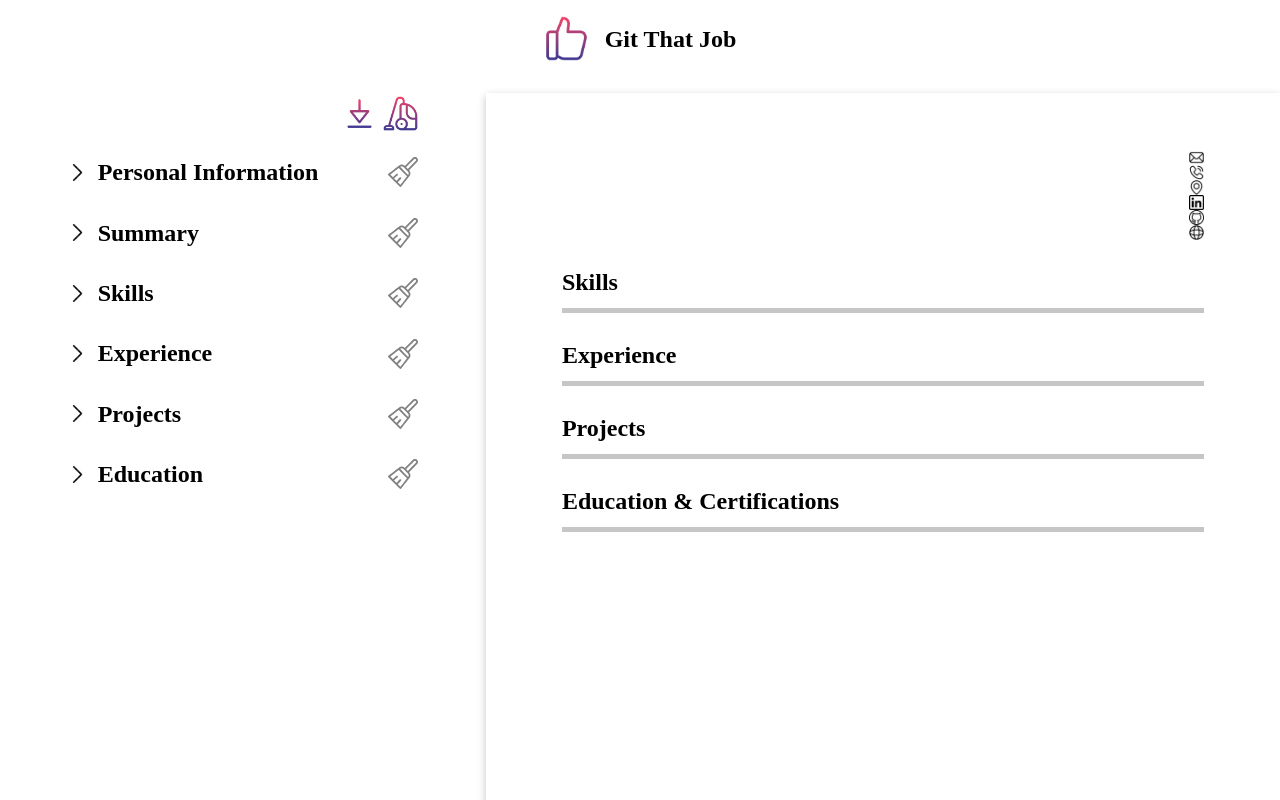
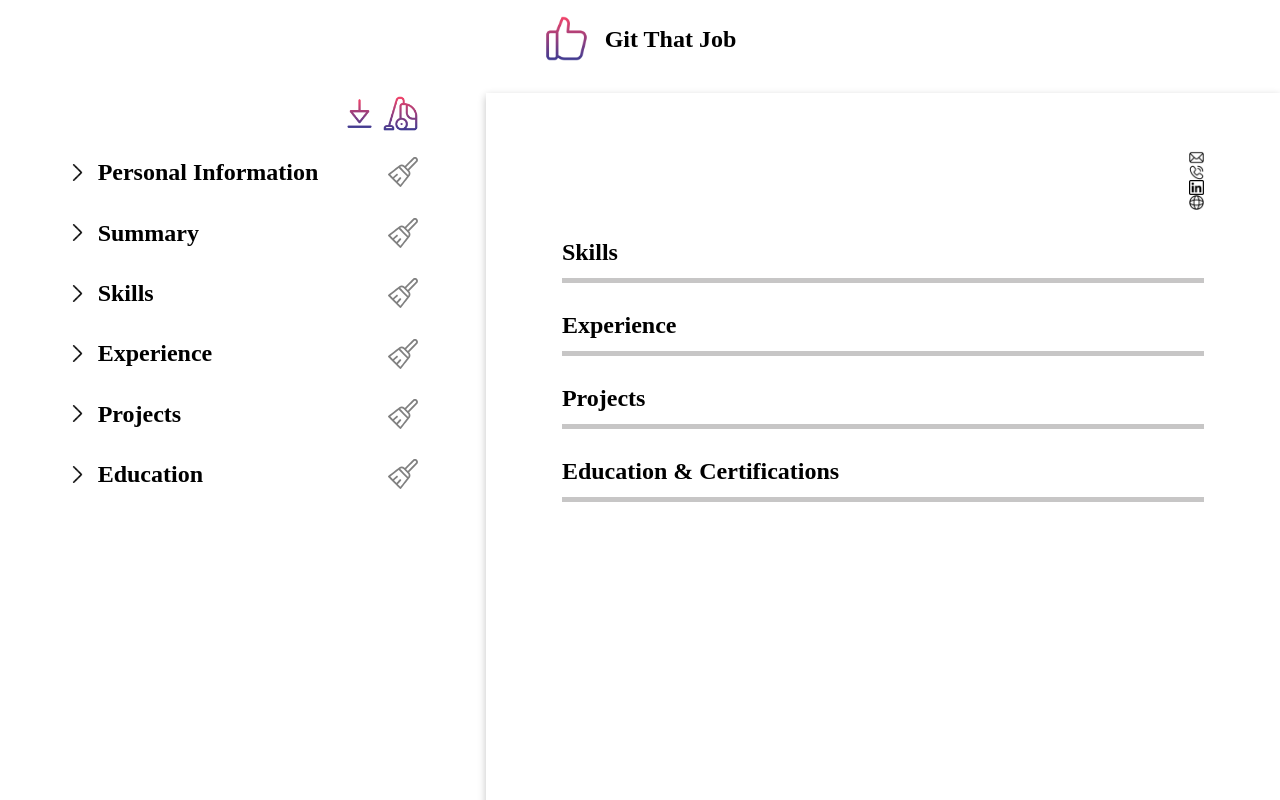
Before and after one commit to verobelo/cv-creator, a React (Vite) app in the folder cv-creator/: page / in a window 1280 px wide. Shown: the top 800 px of the page. Built offline with nearby package versions, Linux system fonts and the light colour scheme; a web font is replaced by a local one.

Commit message:
Remove address and website sections

```diff
--- a/cv-creator/src/components/PersonalInfoForm.jsx
+++ b/cv-creator/src/components/PersonalInfoForm.jsx
@@ -32,16 +32,7 @@
             onChange={(e) => updateData({ ...data, phone: e.target.value })}
           />
         </label>
-        <label>
-          <strong>Address:</strong>
-          <input
-            type="text"
-            name="address"
-            placeholder="e.g. Div Street, New Html"
-            value={data.address}
-            onChange={(e) => updateData({ ...data, address: e.target.value })}
-          />
-        </label>
+
         <label>
           <strong>Linkedin:</strong>
           <input
@@ -53,7 +44,7 @@
           />
         </label>
         <label>
-          <strong>GitHub:</strong>
+          <strong>GitHub or Portfolio:</strong>
           <input
             type="text"
             name="github"
@@ -62,16 +53,6 @@
             onChange={(e) => updateData({ ...data, github: e.target.value })}
           />
         </label>
-        <label>
-          <strong>Personal Website:</strong>
-          <input
-            type="text"
-            name="website"
-            placeholder="e.g. wowimadeawebsite.com"
-            value={data.website}
-            onChange={(e) => updateData({ ...data, website: e.target.value })}
-          />
-        </label>
       </div>
     </section>
   );
--- a/cv-creator/src/components/PersonalInfoPreview.jsx
+++ b/cv-creator/src/components/PersonalInfoPreview.jsx
@@ -11,21 +11,14 @@
           <img src="telephone.png" alt="phone icon" width={15} height={15} />
           {data.phone}
         </li>
-        <li>
-          <img src="location.png" alt="home icon" width={15} height={15} />
-          {data.address}
-        </li>
+
         <li>
           <img src="linkedin.png" alt="linkedin icon" width={15} height={15} />
           {data.linkedin}
         </li>
         <li>
-          <img src="github.png" alt="github icon" width={15} height={15} />
+          <img src="web.png" alt="github icon" width={15} height={15} />
           {data.github}
-        </li>
-        <li>
-          <img src="web.png" alt="web icon" width={15} height={15} />
-          {data.website}
         </li>
       </ul>
     </section>
```
